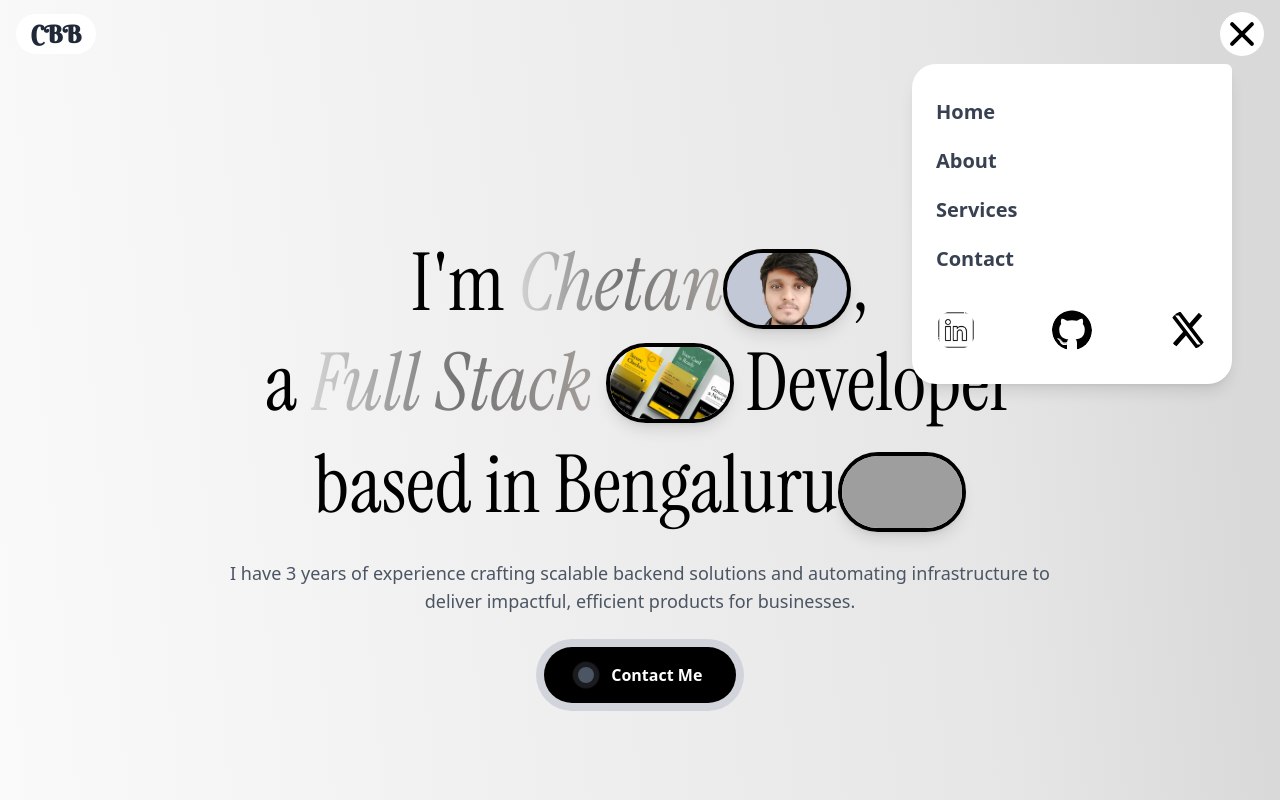
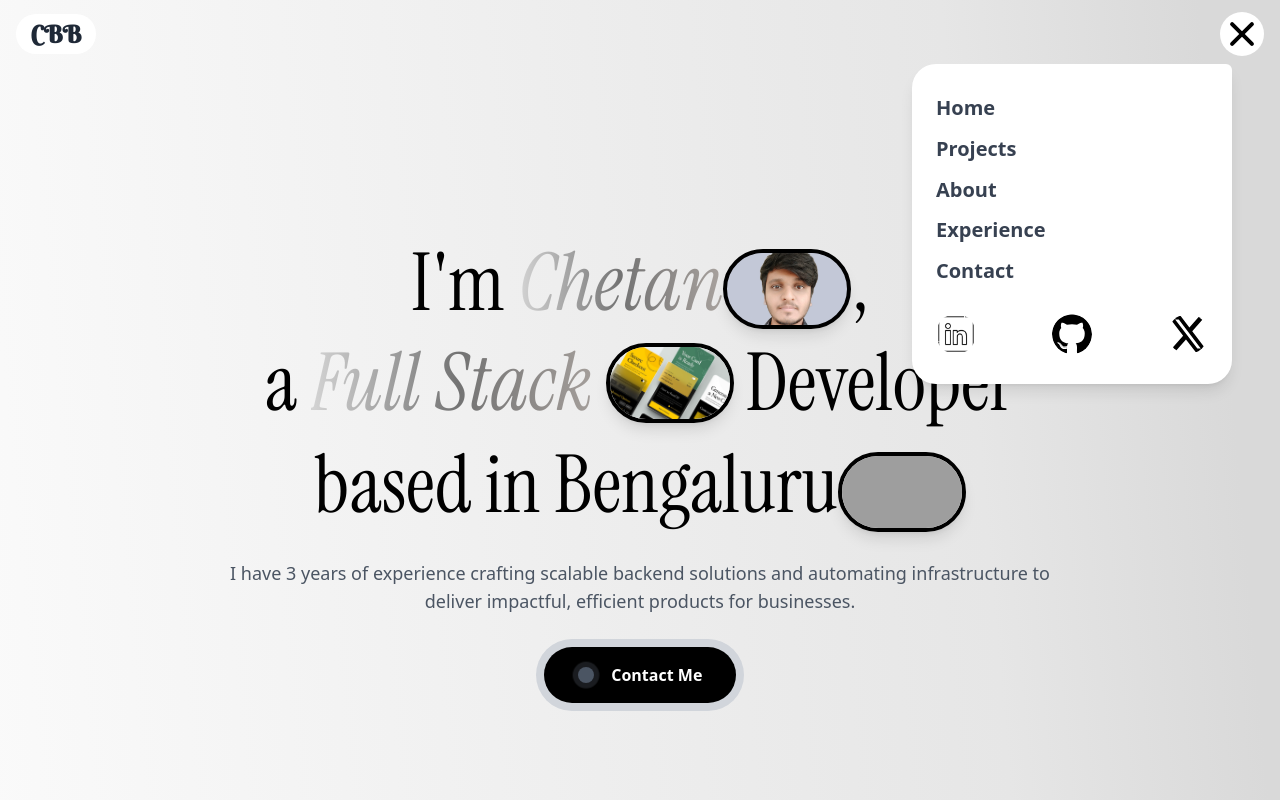
Before and after one commit to Chetan-B-B/cbbportfolio, a React (Vite) app: page / in a window 1280 px wide. Both pictures are taken after a click on the button 1242 px from the left and 34 px from the top of the page. Shown: the top 800 px of the page. Built offline with nearby package versions, Linux system fonts and the light colour scheme; grey boxes are pictures that could not be loaded; a web font is replaced by a local one.

Commit message:
Nav changes

```diff
--- a/src/components/Nav/Nav.jsx
+++ b/src/components/Nav/Nav.jsx
@@ -72,11 +72,14 @@ const Nav = () => {
             <a href="#" className="text-gray-700 hover:text-gray-900">
               Home
             </a>
+            <a href="#work" className="text-gray-700 hover:text-gray-900">
+              Projects
+            </a>
             <a href="#about" className="text-gray-700 hover:text-gray-900">
               About
             </a>
-            <a href="#work" className="text-gray-700 hover:text-gray-900">
-              Services
+            <a href="#experience" className="text-gray-700 hover:text-gray-900">
+            Experience
             </a>
             <a href="#contact" className="text-gray-700 hover:text-gray-900">
               Contact
```
